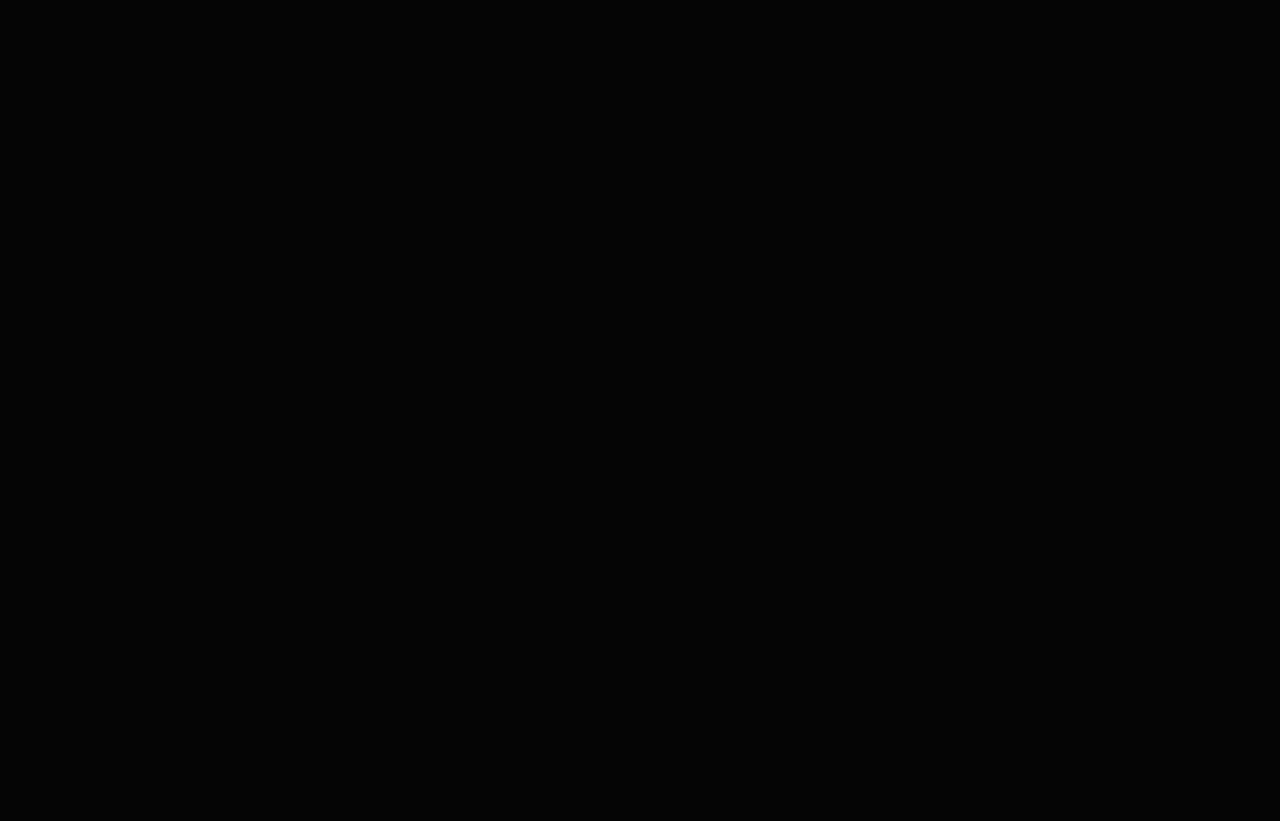
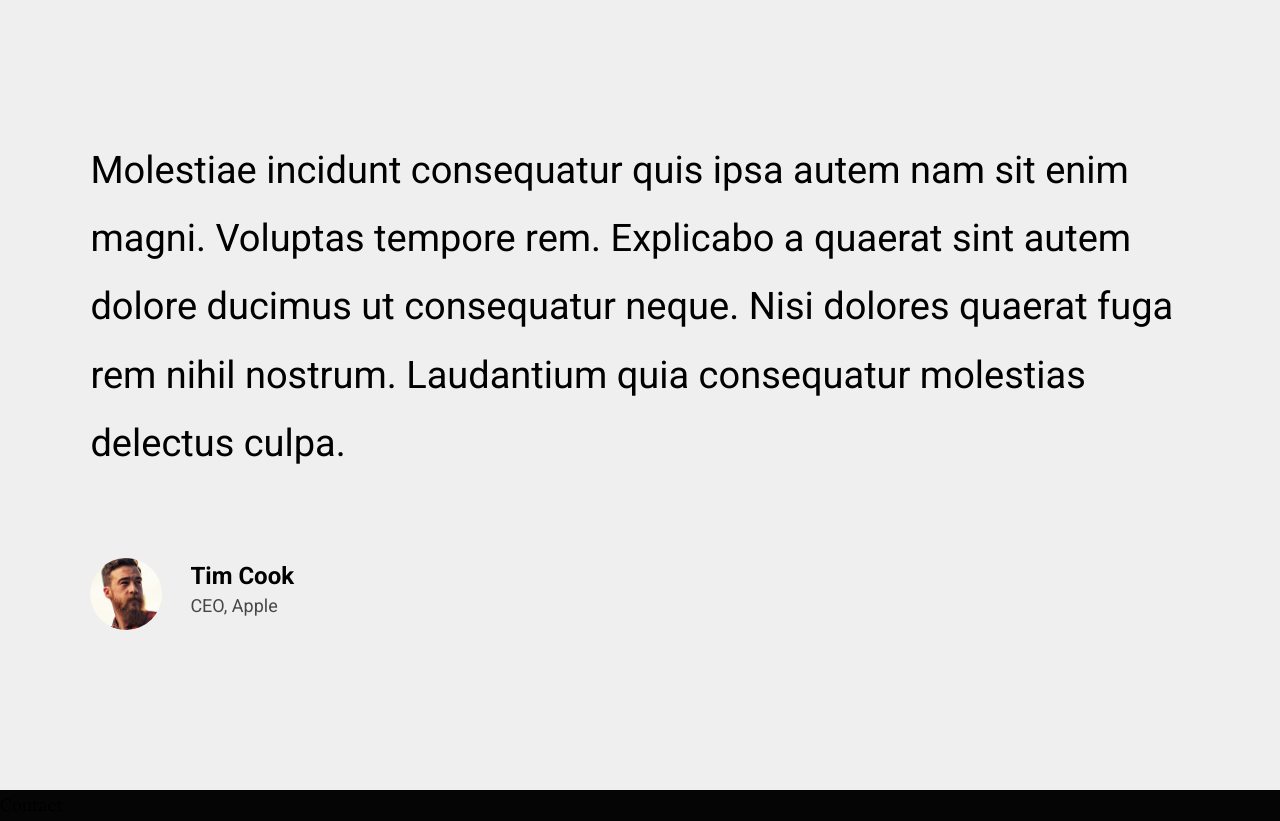
Before and after one commit to alexmkio/personal-site, a Next.js app: page / in a window 1280 px wide. Shown: the part 8200-9021 px from the top of the page. Before the commit the page ends 8184 px from the top, so only its background shows below. Built offline with nearby package versions, Linux system fonts and the light colour scheme; a web font is replaced by a local one.

Commit message:
add one testimonial

```diff
--- a/src/app/page.module.scss
+++ b/src/app/page.module.scss
@@ -1011,3 +1011,176 @@
     }
   }
 }
+
+.testimonials {
+  padding-top: 18.4rem;
+  padding-bottom: 16rem;
+  background-color: #efefef;
+
+  .headingRow {
+    @include mixins.row;
+
+    position: relative;
+  }
+
+  .headingColumn {
+    @include mixins.column;
+    @include mixins.large-full;
+
+    position: relative;
+  }
+
+  article {
+    position: relative;
+  }
+
+  p {
+    font-family: var(--font-roboto), sans-serif;
+    font-weight: 400;
+    font-size: 4rem;
+    line-height: 1.8;
+    color: #000000;
+  }
+
+  .info {
+    height: 7.2rem;
+    margin-top: 8rem;
+    padding-left: 10rem;
+    position: relative;
+  }
+
+  .avatar {
+    width: 7.2rem;
+    height: 7.2rem;
+    border-radius: 100%;
+    outline: none;
+    position: absolute;
+    top: 0;
+    left: 0;
+  }
+
+  .cite {
+    display: block;
+
+    strong,
+    span {
+      font-family: var(--font-roboto), sans-serif;
+      font-style: normal;
+    }
+
+    strong {
+      font-size: 2.4rem;
+      line-height: 1.5;
+    }
+
+    span {
+      display: block;
+      font-size: 1.8rem;
+      line-height: 1.333;
+      color: rgba(0, 0, 0, 0.7);
+    }
+  }
+
+  @include mixins.breakpoint-down($breakpoint-1400) {
+    p {
+      font-size: 3.8rem;
+    }
+  }
+
+  @include mixins.breakpoint-down($breakpoint-1200) {
+    .headingRow {
+      max-width: 1000px;
+    }
+
+    p {
+      font-size: 3.6rem;
+    }
+
+    .info {
+      height: 6.8rem;
+      padding-left: 9.4rem;
+    }
+
+    .avatar {
+      width: 6.8rem;
+      height: 6.8rem;
+    }
+
+    .cite {
+      strong {
+        font-size: 2.2rem;
+      }
+
+      span {
+        font-size: 1.7rem;
+      }
+    }
+  }
+
+  @include mixins.breakpoint-down($breakpoint-1000) {
+    .headingRow {
+      max-width: 800px;
+    }
+
+    p {
+      font-size: 3.2rem;
+    }
+
+    .cite {
+      strong {
+        font-size: 2rem;
+      }
+
+      span {
+        font-size: 1.6rem;
+      }
+    }
+  }
+
+  @include mixins.breakpoint-down($breakpoint-900) {
+    p {
+      font-size: 3rem;
+    }
+  }
+
+  @include mixins.breakpoint-down($breakpoint-800) {
+    padding-top: 16rem;
+    text-align: center;
+
+    p {
+      font-size: 2.8rem;
+    }
+
+    .info {
+      display: inline-block;
+      height: 6.4rem;
+      padding-left: 9rem;
+    }
+
+    .avatar {
+      width: 6.4rem;
+      height: 6.4rem;
+    }
+
+    .cite {
+      strong {
+        font-size: 1.8rem;
+      }
+    }
+  }
+
+  @include mixins.breakpoint-down($breakpoint-600) {
+    padding-top: 13.6rem;
+    padding-bottom: 13.6rem;
+
+    p {
+      font-size: 2.6rem;
+    }
+  }
+
+  @include mixins.breakpoint-down($breakpoint-400) {
+    p {
+      font-size: 2.4rem;
+    }
+  }
+}
--- a/src/app/page.tsx
+++ b/src/app/page.tsx
@@ -420,6 +420,35 @@
           </div>
         </section>
 
+        <section className={styles.testimonials}>
+          <div className={styles.headingRow}>
+            <div className={styles.headingColumn}>
+              <article>
+                <p>
+                  Molestiae incidunt consequatur quis ipsa autem nam sit enim
+                  magni. Voluptas tempore rem. Explicabo a quaerat sint autem
+                  dolore ducimus ut consequatur neque. Nisi dolores quaerat fuga
+                  rem nihil nostrum. Laudantium quia consequatur molestias
+                  delectus culpa.
+                </p>
+                <div className={styles.info}>
+                  <Image
+                    src="/assets/images/user-02.jpg"
+                    width={300}
+                    height={300}
+                    alt="Author image"
+                    className={styles.avatar}
+                  />
+                  <cite className={styles.cite}>
+                    <strong>Tim Cook</strong>
+                    <span>CEO, Apple</span>
+                  </cite>
+                </div>
+              </article>
+            </div>
+          </div>
+        </section>
+
         <section id="contact">Contact</section>
       </main>
     </>
--- a/src/styles/_variables.scss
+++ b/src/styles/_variables.scss
@@ -4,6 +4,7 @@
 $breakpoint-700: 700px;
 $breakpoint-800: 800px;
 $breakpoint-900: 900px;
+$breakpoint-1000: 1000px;
 $breakpoint-1024: 1024px;
 $breakpoint-1200: 1200px;
 $breakpoint-1400: 1400px;
```
Also changed, not shown: public/assets/images/user-02.jpg (added).
